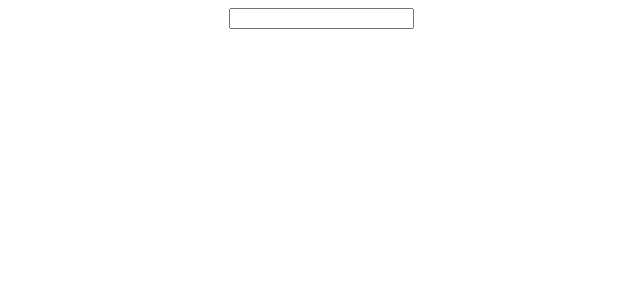
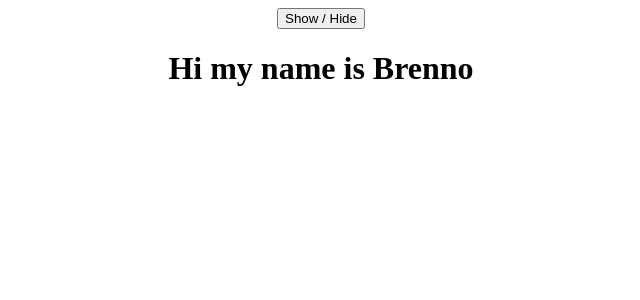
Before and after one commit to brennoDinaroski/reactLearning, a React (Create React App) app: page / in a window 1280 px wide. Shown: the top 300 px of the page, without its empty margins (319-959 px from the left). Built offline with nearby package versions, Linux system fonts and the light colour scheme.

Commit message:
js to show or hide a text

```diff
--- a/src/App.js
+++ b/src/App.js
@@ -2,16 +2,16 @@ import "./App.css"
 import { useState } from 'react'
 
 function App() {
-  const [inputValue, setInputValue] = useState("")
+  const [showText, setShowText] = useState(true)
 
-  const handleInputChange = (event) => {
-    setInputValue(event.target.value);
+  const hideShow = () => {
+    setShowText(!showText)
   }
 
   return (
     <div className="App">
-      <input type="text" onChange={handleInputChange}></input>
-      {inputValue}
+      <button onClick={hideShow}> Show / Hide</button>
+      {showText && <h1> Hi my name is Brenno</h1>}
     </div>
   )
 }
```
